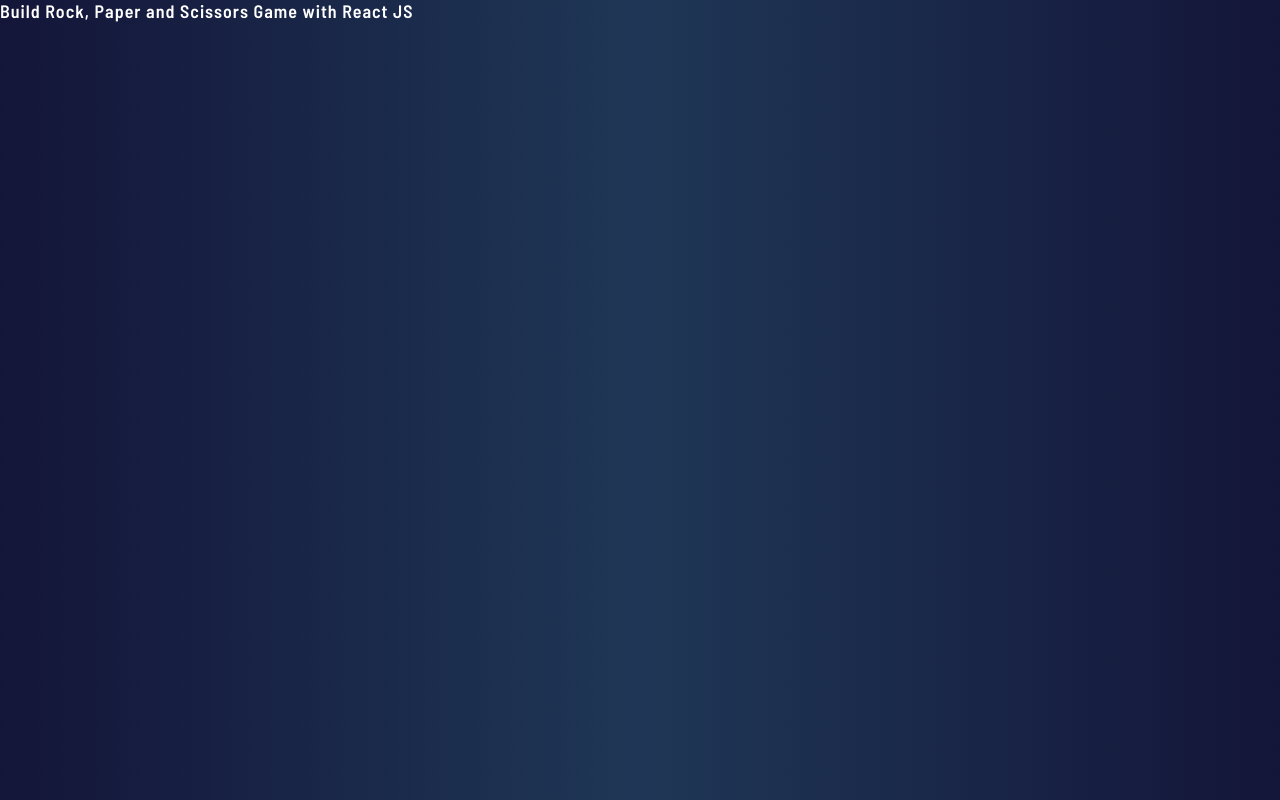
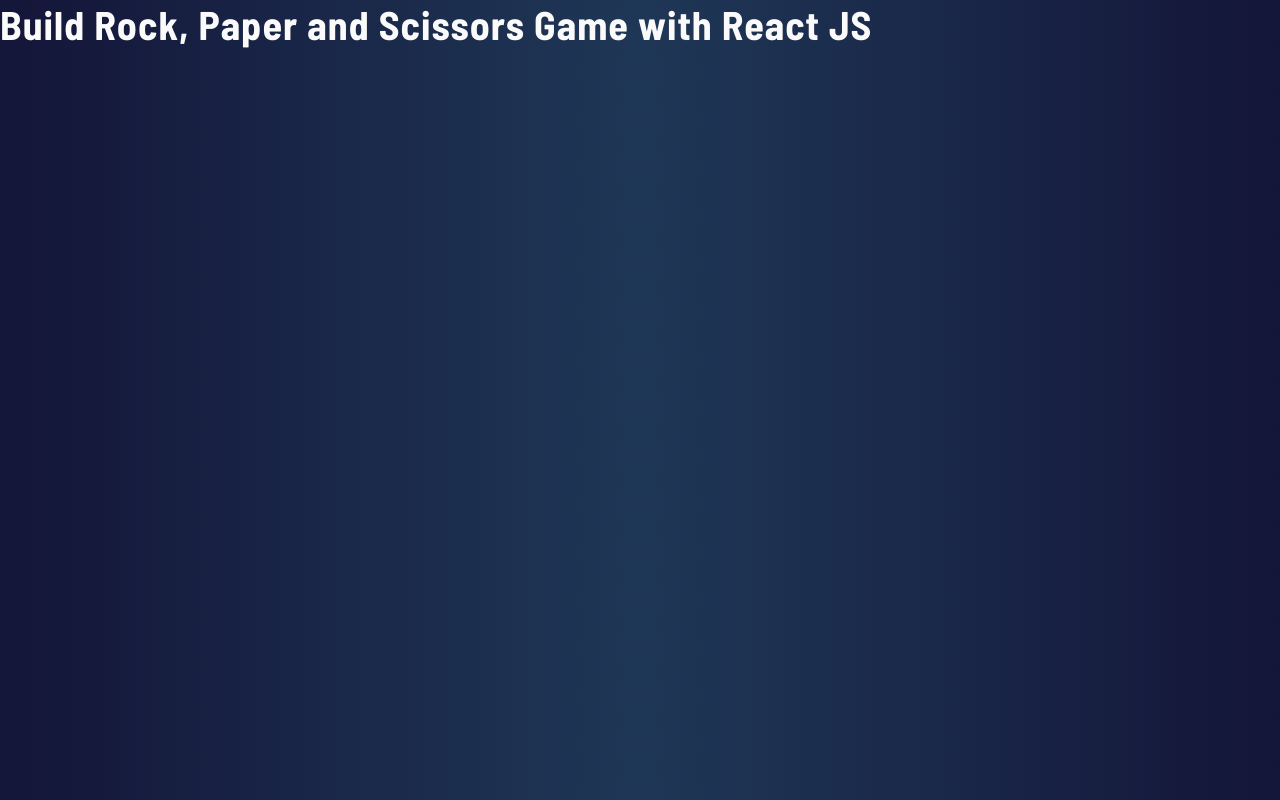
Before and after one commit to justsergo/rps_game, a React (Create React App) app: page / in a window 1280 px wide. Built offline with nearby package versions, Linux system fonts and the light colour scheme.

Commit message:
Add mui dep and mui theme, delete styled-compodents dep

```diff
--- a/package.json
+++ b/package.json
@@ -16,7 +16,6 @@
     "react-dom": "^18.1.0",
     "react-router-dom": "^6.3.0",
     "react-scripts": "5.0.1",
-    "styled-components": "^5.3.5",
     "stylelint": "^14.6.1",
     "stylelint-config-recommended": "^7.0.0",
     "stylelint-config-sass-guidelines": "^9.0.1",
--- a/src/App.js
+++ b/src/App.js
@@ -1,13 +1,13 @@
-import { ThemeProvider } from "styled-components";
+import { Typography } from "@material-ui/core";
+import { ThemeProvider as MuiThemeProvider } from "@material-ui/core/styles";
 
-import Text from "./components/Text";
-import { baseTheme } from "./styles/theme";
+import theme from "./theme";
 
 function App() {
   return (
-    <ThemeProvider theme={baseTheme}>
-      <Text variant="semi_18px">Build Rock, Paper and Scissors Game with React JS</Text>
-    </ThemeProvider>
+    <MuiThemeProvider theme={theme}>
+      <Typography variant="h1" color="textPrimary">Build Rock, Paper and Scissors Game with React JS</Typography>
+    </MuiThemeProvider>
   );
 }
 
--- a/src/styles/theme.js
+++ /dev/null
@@ -1,76 +0,0 @@
-export const baseTheme = {
-  fontFamily: {
-    primary: "Barlow Semi Condensed",
-  },
-  letterSpacing: {
-    default: "1px",
-  },
-  fontSize: {
-    large: "1.5rem",
-    normal: "1rem",
-    small: "0.875rem",
-  },
-
-  // hsl gradients use with background (not background-color)
-  colors: {
-    background: "radial-gradient(circle, hsl(214, 47%, 23%), hsl(237, 49%, 15%))",
-    darkText: "hsl(229, 25%, 31%)",
-    scoreText: "hsl(229, 64%, 46%)",
-    headerOutline: "hsl(217, 16%, 45%)",
-    paperGradient: "radial-gradient(hsl(230, 89%, 62%), hsl(230, 89%, 65%))",
-    rockGradient: "radial-gradient(hsl(349, 71%, 52%), hsl(349, 70%, 56%))",
-    scissorsGradient: "radial-gradient(hsl(39, 89%, 49%), hsl(40, 84%, 53%))",
-    lizardGradient: "hsl(261, 73%, 60%)",
-    cyan: "hsl(189, 59%, 53%)",
-    white: "#fff",
-  },
-
-  bold_24px: {
-    fontFamily: "Barlow Semi Condensed",
-    fontWeight: "bold",
-    fontStyle: "normal",
-    fontSize: "24px",
-    color: "#fff",
-    letterSpacing: "1px",
-  },
-  bold_18px: {
-    fontFamily: "Barlow Semi Condensed",
-    fontWeight: "bold",
-    fontStyle: "normal",
-    fontSize: "18px",
-    color: "#fff",
-    letterSpacing: "1px",
-  },
-  bold_14px: {
-    fontFamily: "Barlow Semi Condensed",
-    fontWeight: "bold",
-    fontStyle: "normal",
-    fontSize: "14px",
-    color: "#fff",
-    letterSpacing: "1px",
-  },
-  semi_18px: {
-    fontFamily: "Barlow Semi Condensed",
-    fontWeight: 600,
-    fontStyle: "normal",
-    fontSize: "18px",
-    color: "#fff",
-    letterSpacing: "1px",
-  },
-  semi_16px: {
-    fontFamily: "Barlow Semi Condensed",
-    fontWeight: 600,
-    fontStyle: "normal",
-    fontSize: "16px",
-    color: "#fff",
-    letterSpacing: "1px",
-  },
-  semi_14px: {
-    fontFamily: "Barlow Semi Condensed",
-    fontWeight: 600,
-    fontStyle: "normal",
-    fontSize: "14px",
-    color: "#fff",
-    letterSpacing: "1px",
-  },
-};
--- /dev/null
+++ b/src/theme/index.js
@@ -0,0 +1,29 @@
+import { createTheme } from "@material-ui/core/styles";
+
+import { createOverrides } from "./overrides";
+import palette from "./palette";
+import typography from "./typography";
+
+const defaultTheme = {
+  spacing: 8,
+
+  breakpoints: {
+    values: {
+      xs: 0,
+      sm: 600,
+      md: 900,
+      lg: 1440,
+      xl: 1920,
+    },
+  },
+
+  palette,
+  typography,
+};
+
+const theme = createTheme({
+  ...defaultTheme,
+  overrides: createOverrides(defaultTheme),
+});
+
+export default theme;
--- /dev/null
+++ b/src/theme/overrides.js
@@ -0,0 +1,9 @@
+export const createOverrides = (/* theme */) => ({
+  MuiTypography: {
+    root: {
+      marginTop: 1,
+    },
+  },
+});
+
+export default createOverrides;
--- /dev/null
+++ b/src/theme/palette.js
@@ -0,0 +1,33 @@
+const palette = {
+  common: {
+    white: "#afafa",
+  },
+
+  error: {
+    main: "#E93737",
+  },
+
+  text: {
+    primary: "#fafafa",
+    darkText: "hsl(229, 25%, 31%)",
+    scoreText: "hsl(229, 64%, 46%)",
+  },
+
+  gradient: {
+    paperGradient: "radial-gradient(hsl(230, 89%, 62%), hsl(230, 89%, 65%))",
+    rockGradient: "radial-gradient(hsl(349, 71%, 52%), hsl(349, 70%, 56%))",
+    scissorsGradient: "radial-gradient(hsl(39, 89%, 49%), hsl(40, 84%, 53%))",
+    lizardGradient: "hsl(261, 73%, 60%)",
+  },
+
+  background: {
+    default: "radial-gradient(circle, hsl(214, 47%, 23%), hsl(237, 49%, 15%))",
+    headerOutline: "hsl(217, 16%, 45%)",
+  },
+
+  action: {
+    cyan: "hsl(189, 59%, 53%)",
+  },
+};
+
+export default palette;
--- /dev/null
+++ b/src/theme/typography.js
@@ -0,0 +1,41 @@
+const typography = {
+  htmlFontSize: 10,
+  fontFamily: "Barlow Semi Condensed",
+
+  h1: {
+    fontStyle: "normal",
+    fontWeight: "bold",
+    fontSize: "2.5rem",
+    letterSpacing: "1px",
+  },
+
+  h2: {
+    fontStyle: "normal",
+    fontWeight: "bold",
+    fontSize: "2rem",
+    letterSpacing: "1px",
+  },
+
+  body1: {
+    fontStyle: "normal",
+    fontWeight: "bold",
+    fontSize: "1.3rem",
+    letterSpacing: "1px",
+  },
+
+  body2: {
+    fontStyle: "normal",
+    fontWeight: 600,
+    fontSize: "1rem",
+    letterSpacing: "1px",
+  },
+
+  button: {
+    fontStyle: "normal",
+    fontWeight: 600,
+    fontSize: "1rem",
+    letterSpacing: "1px",
+  },
+};
+
+export default typography;
```
